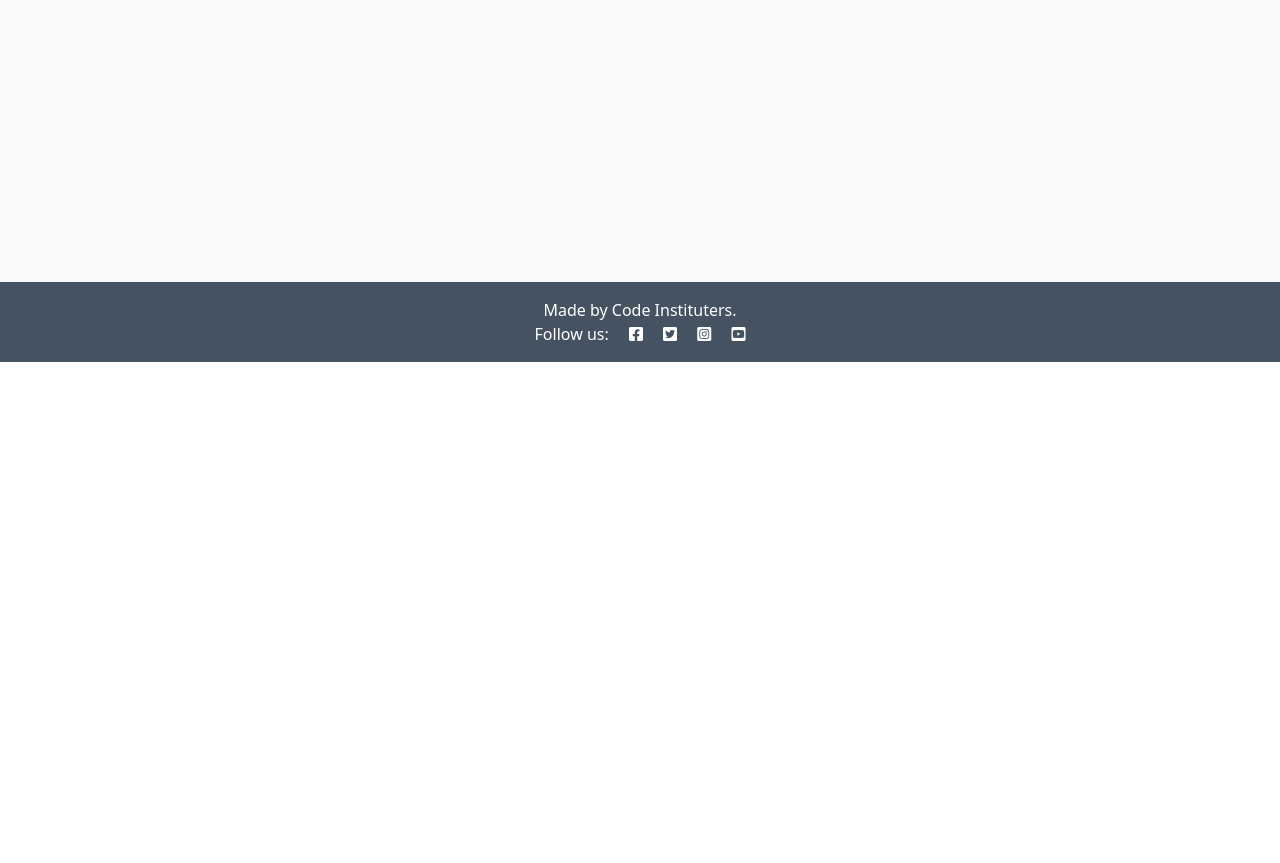
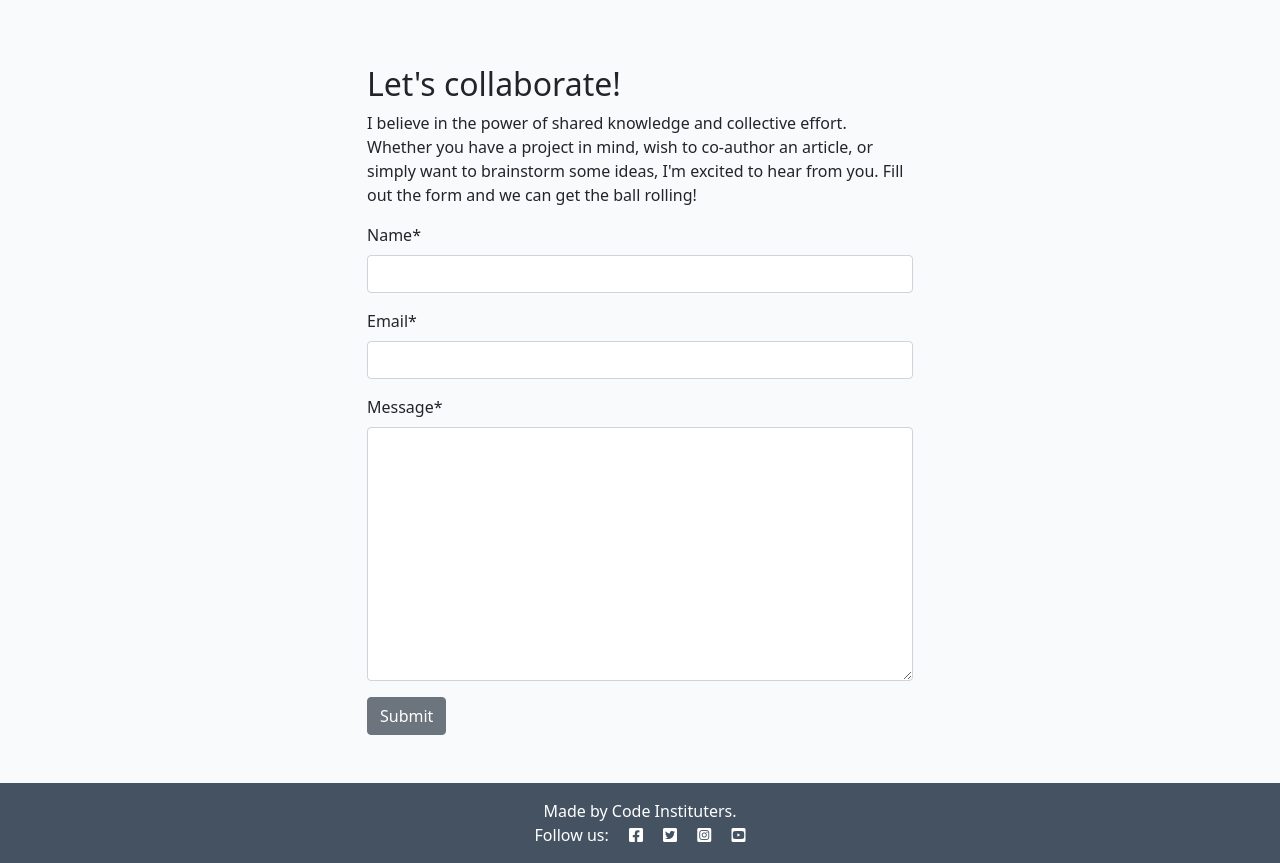
Before and after one commit to osoriomica/django_blog, a Django app: page /about/ in a window 1280 px wide. Shown: the part 438-1301 px from the top of the page. Before the commit the page ends 800 px from the top, so only its background shows below. Run offline with Django 4.2, Linux system fonts and the light colour scheme; data that the repository does not hold is empty; some libraries are stand-ins or nearby versions.

Commit message:
Add form to about page

```diff
--- /dev/null
+++ b/about/forms.py
@@ -0,0 +1,8 @@
+from .models import CollaborateRequest
+from django import forms
+
+
+class CollaborateForm(forms.ModelForm):
+    class Meta:
+        model = CollaborateRequest
+        fields = ('name', 'email', 'message')
--- a/about/models.py
+++ b/about/models.py
@@ -1,6 +1,8 @@
 from django.db import models
 
 # Create your models here.
+
+
 class About(models.Model):
     title = models.CharField(max_length=200)
     updated_on = models.DateTimeField(auto_now=True)
@@ -8,3 +10,13 @@ class About(models.Model):
 
     def __str__(self):
         return self.title
+
+
+class CollaborateRequest(models.Model):
+    name = models.CharField(max_length=200)
+    email = models.EmailField()
+    message = models.TextField()
+    read = models.BooleanField(default=False)
+
+    def __str__(self):
+        return f"Collaboration request from {self.name}"
--- a/about/templates/about/about.html
+++ b/about/templates/about/about.html
@@ -1,15 +1,16 @@
 {% extends 'base.html' %}
+{% load static %}
+{% load crispy_forms_tags %}
+
+
 {% block content %}
-{% load static %}
 <div class="container mt-5">
     <div class="row">
-    <div class="col-4 text-center">
-      <img src="{% static 'images/nobody.jpg' %}" width="75%" />
+        <div class="col-12 col-md-4 text-center">
+            <img src="{% static 'images/nobody.jpg' %}" width="75%">
         </div>
-    <div class="col-8">
-      <!-- Title goes between these h2 tags -->
+        <div class="col-12 col-md-8">
             <h2>{{ about.title }}</h2>
-      <!-- Content goes directly underneath this -->
             {{ about.content | safe }}
         </div>
     </div>
@@ -20,5 +21,24 @@
           <p class="text-end"><em>Updated on: {{ about.updated_on }}</em></p>
         </div>
     </div>
+    <div class="row justify-content-center">
+        <div class="col-12 col-md-6 my-5">
+            <h2>Let's collaborate!</h2>
+            <p>I believe in the power of shared knowledge and collective effort.
+                Whether you have a project in mind, wish to co-author
+                an article, or simply want to brainstorm some ideas,
+                I'm excited to hear from you. Fill out the form
+                and we can get the ball rolling!</p>
+
+            <!-- add your form here. Your submit button should
+                                have the classes of btn, btn-secondary -->
+            <form method="post">
+              {{ collaborate_form | crispy }}
+              {% csrf_token %}
+
+              <button type="submit" class="btn btn-secondary">Submit</button>
+            </form>
+        </div>
+    </div>
 </div>
 {% endblock content %}
--- a/about/views.py
+++ b/about/views.py
@@ -1,16 +1,25 @@
 from django.shortcuts import render
+from django.contrib import messages
 from .models import About
+from .forms import CollaborateForm
 
 
-# Create your views here.
 def about_me(request):
-    """
-    Render the About page.
-    """
+    if request.method == "POST":
+        collaborate_form = CollaborateForm(data=request.POST)
+        if collaborate_form.is_valid():
+            collaborate_form.save()
+            messages.add_message(request, messages.SUCCESS, "Collaboration request received! I endeavour to respond within 2 working days.")
+
+
     about = About.objects.all().order_by('-updated_on').first()
+    collaborate_form = CollaborateForm()
 
     return render(
         request,
         "about/about.html",
-        {"about": about}
+        {
+            "about": about,
+            "collaborate_form": collaborate_form
+        },
     )
--- a/blog/views.py
+++ b/blog/views.py
@@ -34,6 +34,7 @@ def post_detail(request, slug):
     comment_count = post.comments.filter(approved=True).count()
 
     if request.method == "POST":
+        print("Request method is POST")
         comment_form = CommentForm(data=request.POST)
         if comment_form.is_valid():
             comment = comment_form.save(commit=False)
@@ -47,6 +48,7 @@ def post_detail(request, slug):
             )
 
     comment_form = CommentForm()
+    print("About to render template")
 
     return render(
         request,
```
Also changed, not shown: about/admin.py (+14 -3 lines), about/migrations/0002_collaboraterequest.py (added). Lines whose indentation alone changed are shown as unchanged.
